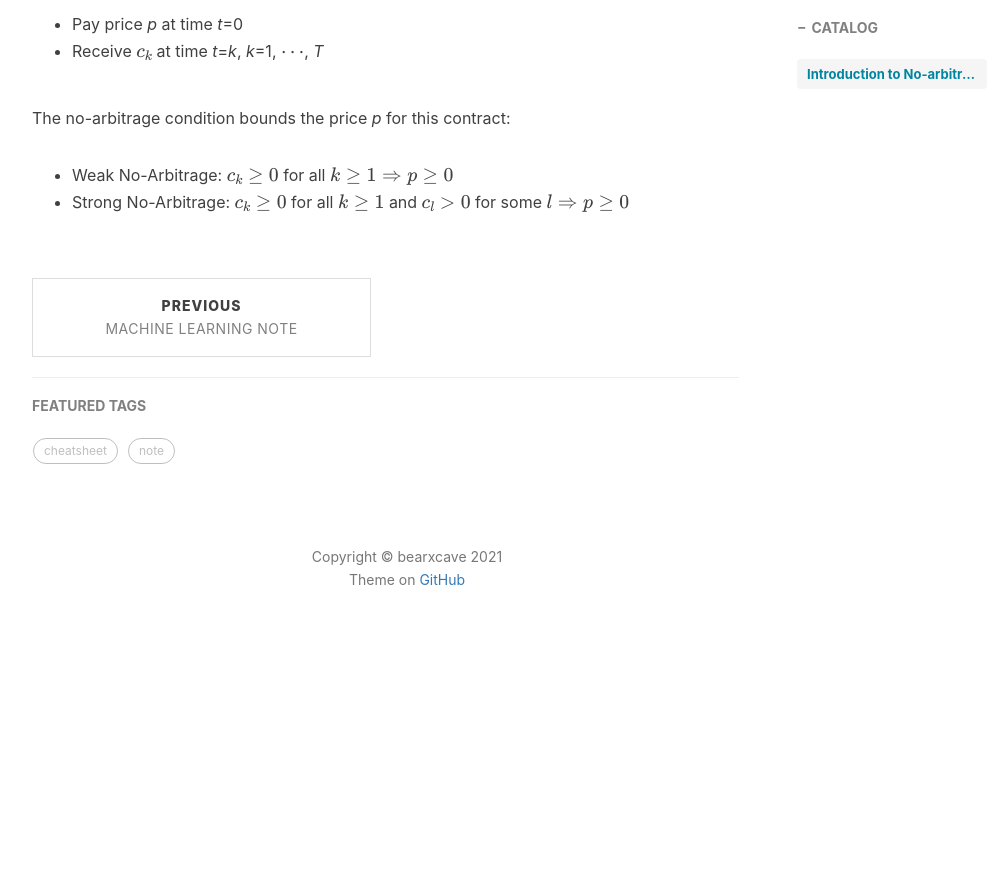
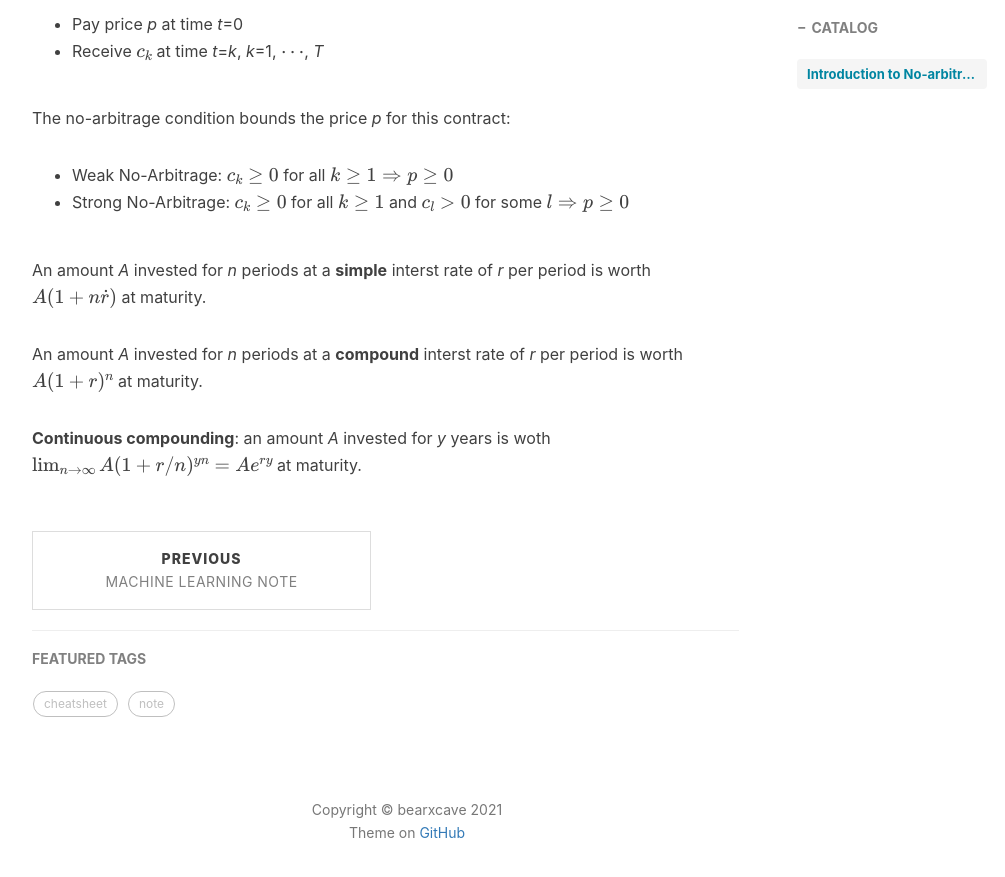
Before and after one commit to Bearxcave/Bearxcave.github.io, a Jekyll site: the page built from _posts/2021-03-12-cheatsheet-FE&RM-I.md, in a window 1280 px wide and 900 px high, scrolled down 670 px. Shown: the top 877 px of the window, without its empty margins (233-1238 px from the left). Built offline with Jekyll 4.4.1, drawn with Linux system fonts in a browser that asks for light colours; nearby versions of some CDN libraries; formulas are drawn with MathJax 3; comment, search, counter and statistics services are not loaded; before the commit the page ends 1327 px from its top, so only the background shows below that.

Commit message:
Update 2021-03-12-cheatsheet-FE&RM-I.md

```diff
--- a/_posts/2021-03-12-cheatsheet-FE&RM-I.md
+++ b/_posts/2021-03-12-cheatsheet-FE&RM-I.md
@@ -22,3 +22,9 @@ The no-arbitrage condition bounds the price *p* for this contract:
 
 * Weak No-Arbitrage: $c_k \geq 0$ for all $k \geq 1 \Rightarrow p \geq 0$
 * Strong No-Arbitrage: $c_k \geq 0$ for all $k \geq 1$ and $c_l>0$ for some $l \Rightarrow p \geq 0$
+
+An amount *A* invested for *n* periods at a __simple__ interst rate of *r* per period is worth $A(1+n\dot r)$ at maturity.
+
+An amount *A* invested for *n* periods at a __compound__ interst rate of *r* per period is worth $A(1+r)^n$ at maturity.
+
+__Continuous compounding__: an amount *A* invested for *y* years is woth $\lim_{n\to \infty} A(1+r/n)^{yn}=A e^{ry}$ at maturity.
```
